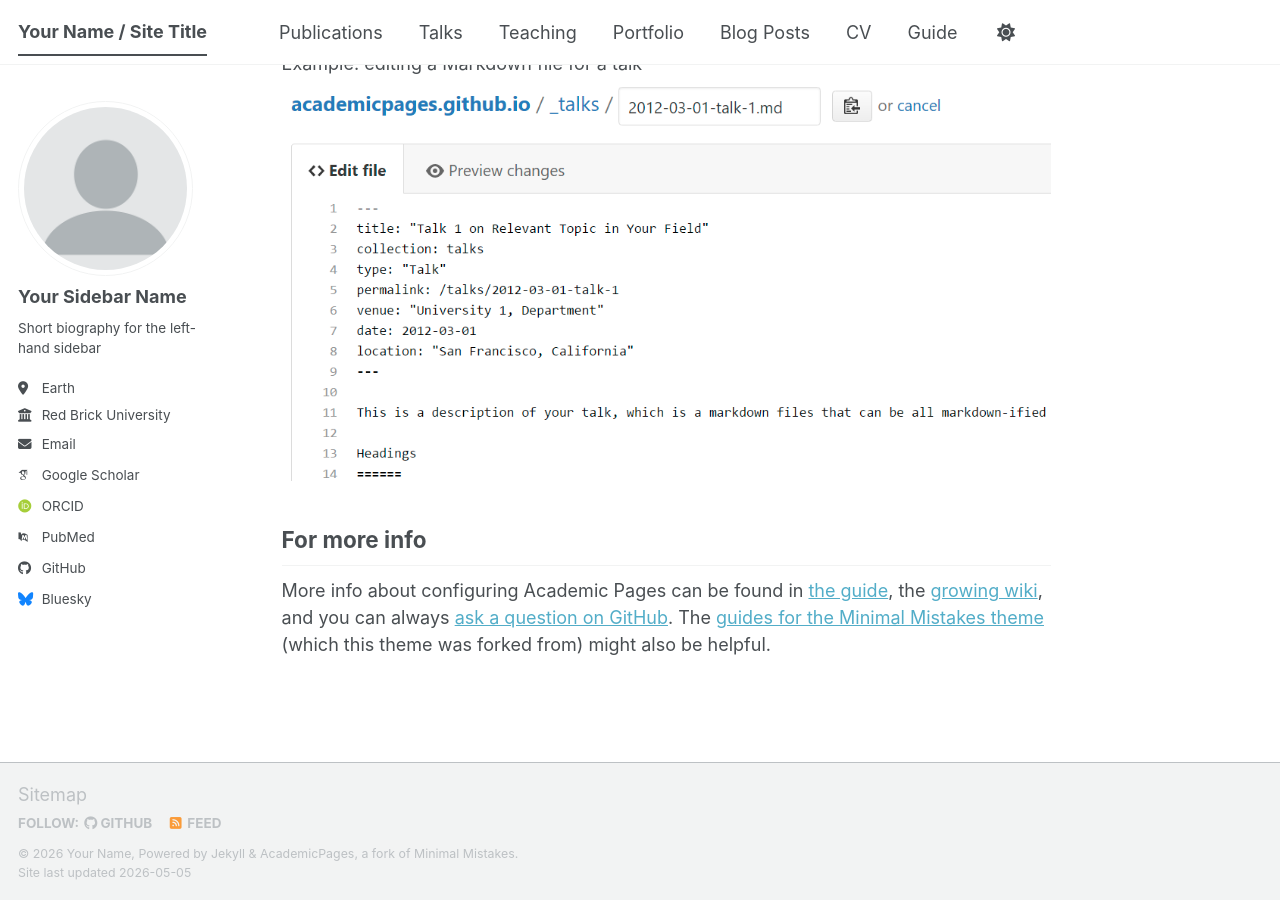
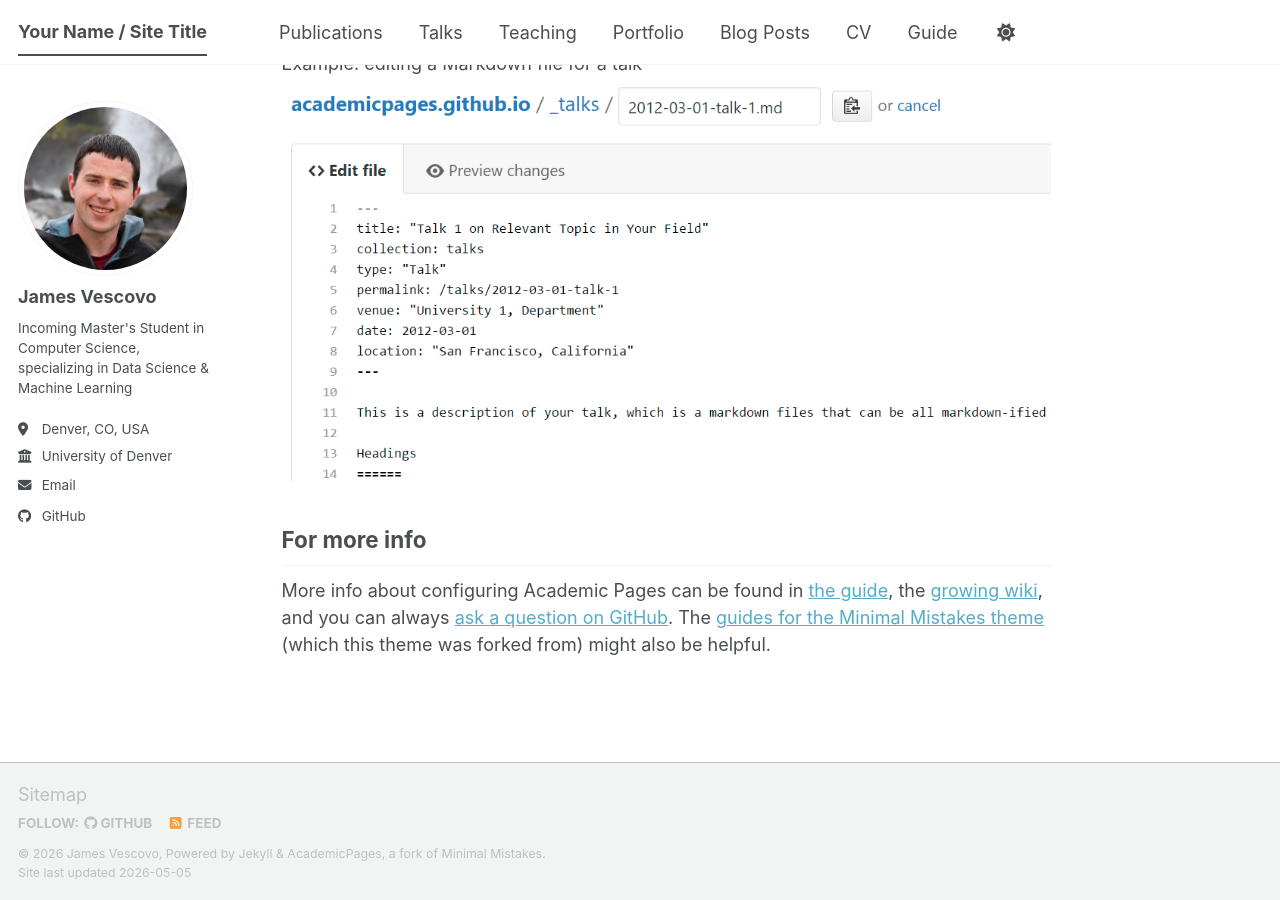
Before and after one commit to JamesVescovo24/JamesVescovo24.github.io, a Jekyll site: the page built from _pages/about.md, in a window 1280 px wide and 900 px high, scrolled down 2720 px. Built offline with Jekyll 4.4.1, drawn with Linux system fonts in a browser that asks for light colours; some web fonts are replaced; a script bundle is joined from its source files by our own code; library files that are not in the unit come from our copies.

Commit message:
Update profile

```diff
--- a/_config.yml
+++ b/_config.yml
@@ -11,37 +11,37 @@ locale                   : "en-US"
 site_theme               : "default" # The available themes options are "default", "air", "sunrise", "mint", "dirt" and "contrast"
 title                    : "Your Name / Site Title"
 title_separator          : "-"
-name                     : &name "Your Name"
+name                     : &name "James Vescovo"
 description              : &description "Your Name's academic portfolio"   # Update this with a general description of your site, this is the default if not overridden by a page
 url                      : https://academicpages.github.io # The base hostname & protocol for your site e.g. "https://[your GitHub username].github.io",
                                                            # or if you already have some other page hosted on Github then use "https://[your GitHub username].github.io/[Your Repo Name]"
 baseurl                  : "" # the subpath of your site, e.g. "/blog"
-repository               : "academicpages/academicpages.github.io"
+repository               : "https://github.com/JamesVescovo24/JamesVescovo24.github.io"
 
 # Site Author - The following control what appear as part of the author content on the side bar.
 #               If a field is blank the icon and link will not appear, otherwise it will be shown.
 #               Additional customization can be done by editing /_includes/author-profile.html
 author:
   # Biographic information
-  avatar           : "profile.png"
-  name             : "Your Sidebar Name"
+  avatar           : "1757458178727.jpg"
+  name             : "James Vescovo"
   pronouns         : # example: "she/her"
-  bio              : "Short biography for the left-hand sidebar"
-  location         : "Earth"
-  employer         : "Red Brick University"
-  uri              : # URL
-  email            : "none@example.org"
+  bio              : "Incoming Master's Student in Computer Science, specializing in Data Science & Machine Learning"
+  location         : "Denver, CO, USA"
+  employer         : "University of Denver"
+  uri              : #
+  email            : "jgvescovo@gmail.com"
 
   # Academic websites
   academia         : # URL
   arxiv            : # URL - Update with the correct link to your profile
-  googlescholar    : "https://scholar.google.com/citations?user=PS_CX0AAAAAJ"
+  googlescholar    : #"https://scholar.google.com/citations?user=PS_CX0AAAAAJ"
   inspire-hep      : # URL
   impactstory      : # URL
-  orcid            : "https://orcid.org/yourorcidurl"
+  orcid            : #"https://orcid.org/yourorcidurl"
   semantic         : # URL
   ssrn             : # URL
-  pubmed           : "https://www.ncbi.nlm.nih.gov/pubmed/?term=john+snow"
+  pubmed           : #"https://www.ncbi.nlm.nih.gov/pubmed/?term=john+snow"
   researchgate     : # URL
   scopus           : # URL
   zotero           : # URL
@@ -51,13 +51,13 @@ author:
   bitbucket        : # Username - Update with your username on the site
   codepen          : # Username
   dribbble         : # Username
-  github           : "academicpages"
+  github           : "https://github.com/JamesVescovo24"
   kaggle           : # Username
   stackoverflow    : # User number or user number and name (i.e., use "1" or "1/jeff-atwood")
 
   # Social media
   artstation       : # Username
-  bluesky          : "bsky.app" # Replace this with you Bluesky username
+  bluesky          : #"bsky.app" # Replace this with you Bluesky username
   facebook         : # Username
   flickr           : # Username
   foursquare       : # Username
```
Also changed, not shown: images/1757458178727.jpg (added).
